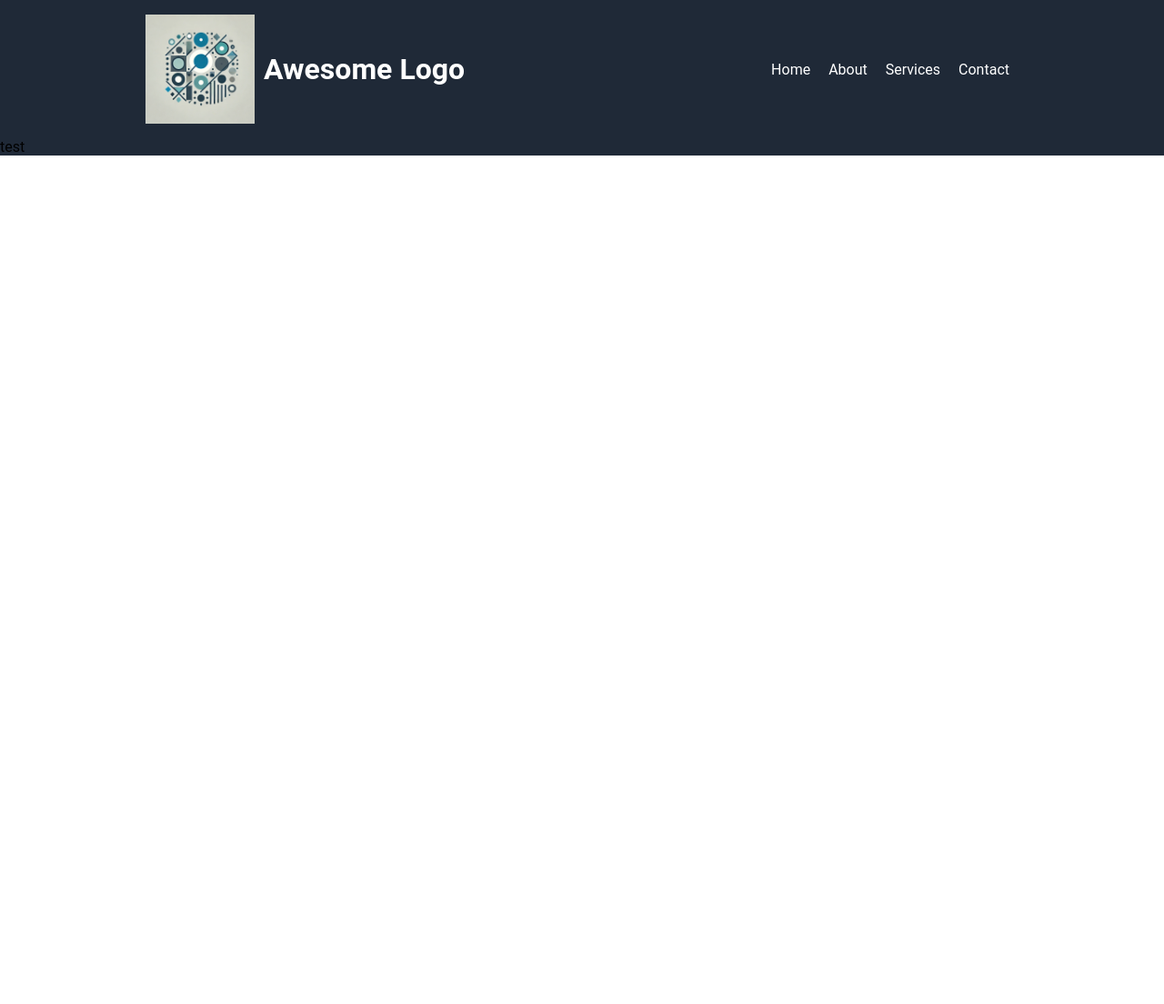
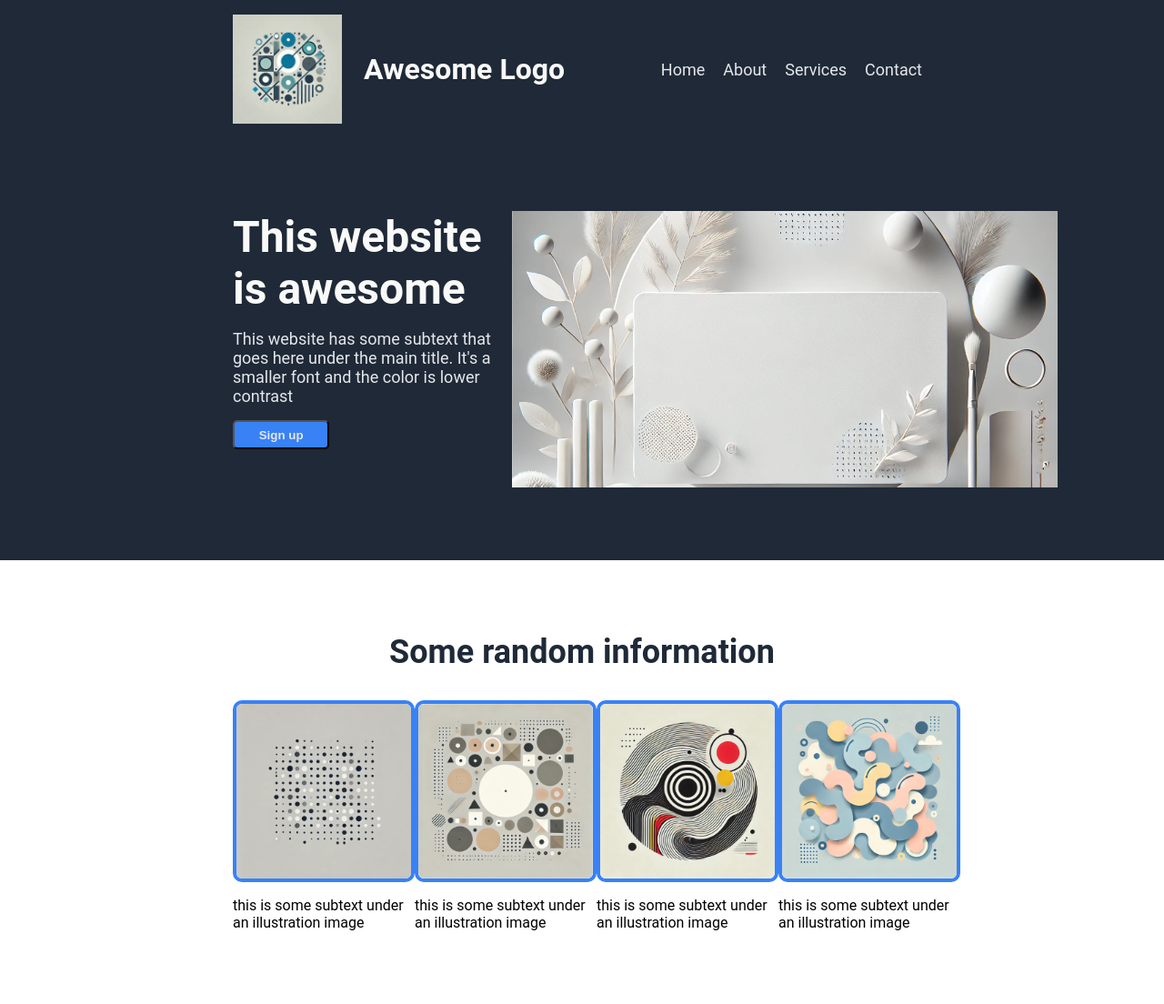
Before and after one commit to semartinezmo/landing-page-top, a plain HTML site: page index.html in a window 1280 px wide. Shown: the whole page at 91% size. Before the commit the page ends 800 px from the top, so only its background shows below. Drawn offline with Linux system fonts and the light colour scheme.

Commit message:
Advanced with the project:
1. Added new images from dall-e to the repo to be used on the page.
2. Added more styling to the first section, made some changes to the
font weight of elements as required.
3. Added the second section to the website with the images using flexbox
4. Added blue border with radius to each image and a placeholder
figcaption.
5. On the first section styled the left div, button and content.
6. Adjusted padding of the body.

```diff
--- a/index.html
+++ b/index.html
@@ -16,7 +16,6 @@
           />
           <h1 class="Logo">Awesome Logo</h1>
         </div>
-
         <nav>
           <ul>
             <li><a href="#">Home</a></li>
@@ -28,7 +27,61 @@
       </div>
     </header>
     <div class="first-section">
-      <p>test</p>
+      <div class="text-wrapper-first">
+        <h1>This website is awesome</h1>
+        <p>
+          This website has some subtext that goes here under the main title.
+          It's a smaller font and the color is lower contrast
+        </p>
+        <button class="sign-up">Sign up</button>
+      </div>
+      <div class="image-wrapper-first">
+        <img
+          src="/landing-page-top/images/DALL·E 2024-08-11 11.01.40 - A plain white placeholder image with no text, shapes, or any other elements, perfectly blank and white, suitable for use as a placeholder in various d.webp"
+          alt=""
+        />
+      </div>
+    </div>
+    <div class="second-section">
+      <h1>Some random information</h1>
+      <div class="container-images-info">
+        <div class="container-image-text">
+          <img
+            src="/landing-page-top/images/DALL·E 2024-08-11 11.26.57 - A random, abstract placeholder image featuring a combination of simple lines and dots, arranged in a scattered, yet balanced pattern. The color palett.webp"
+            alt="Placeholder 1"
+          />
+          <figcaption>
+            this is some subtext under an illustration image
+          </figcaption>
+        </div>
+        <div class="container-image-text">
+          <img
+            src="/landing-page-top/images/DALL·E 2024-08-11 11.25.55 - A simple, abstract placeholder image with a combination of geometric shapes like circles, squares, and triangles in a neutral color palette. The desig.webp"
+            alt="Placeholder 1"
+          />
+          <figcaption>
+            this is some subtext under an illustration image
+          </figcaption>
+        </div>
+        <div class="container-image-text">
+          <img
+            src="/landing-page-top/images/DALL·E 2024-08-11 11.27.17 - A random, abstract placeholder image featuring a mix of concentric circles and wavy lines. The color palette should include contrasting tones like bla.webp"
+            alt="Placeholder 1"
+          />
+          <figcaption>
+            this is some subtext under an illustration image
+          </figcaption>
+        </div>
+        <div class="container-image-text">
+          <img
+            src="/landing-page-top/images/DALL·E 2024-08-11 11.26.43 - A random, abstract placeholder image featuring organic shapes like blobs and curves, arranged in a flowing pattern. The color palette should be soft a.webp"
+            alt="Placeholder 1"
+          />
+          <figcaption>
+            this is some subtext under an illustration image
+          </figcaption>
+        </div>
+      </div>
     </div>
   </body>
 </html>
--- a/styles.css
+++ b/styles.css
@@ -16,7 +16,7 @@ body {
 .header-container {
   background-color: #1f2937;
   display: flex;
-  padding: 1em 10em;
+  padding: 1em 16em;
 }
 
 .logo-container {
@@ -26,8 +26,8 @@ body {
 }
 
 .logo-container h1 {
-  color: white;
-  margin-left: 10px;
+  color: #f9faf8;
+  margin-left: 24px;
 }
 
 .logo-container img {
@@ -49,9 +49,88 @@ body {
 
 .header-container li a {
   text-decoration: none;
-  color: white;
+  color: #e5e7eb;
+  font-size: 18px;
   padding: 10px;
 }
+
 .first-section {
   background-color: #1f2937;
+  padding: 5em 16em;
+  display: flex;
 }
+
+.text-wrapper-first {
+  display: flex;
+  flex-direction: column;
+  flex: 0 0 40%;
+  gap: 1em;
+}
+
+.text-wrapper-first h1 {
+  font-size: 48px;
+  font-weight: bolder;
+  color: #f9faf8;
+}
+
+.text-wrapper-first p {
+  color: #e5e7eb;
+  font-size: 18px;
+}
+
+.image-wrapper-first {
+  display: flex;
+  justify-content: flex-end;
+  align-items: center;
+  flex: 0 0 60%;
+}
+
+.image-wrapper-first img {
+  width: 600px;
+  height: 304.31px;
+  object-fit: cover;
+}
+
+.sign-up {
+  background-color: #3882f6;
+  color: #e5e7eb;
+  padding: 10px;
+  width: fit-content;
+  border-radius: 5px;
+  padding: 0.5em 2em;
+  font-weight: bold;
+}
+
+.second-section {
+  padding: 5em 16em;
+  display: flex;
+  flex-direction: column;
+  gap: 2em;
+}
+
+.second-section h1 {
+  text-align: center;
+  font-size: 36px;
+  font-weight: bolder;
+  color: #1f2937;
+}
+
+.container-images-info {
+  display: flex;
+  justify-content: space-evenly;
+}
+
+.container-image-text {
+  display: flex;
+  flex-direction: column;
+  gap: 1em;
+  width: 200px;
+}
+
+.container-image-text img {
+  width: 200px;
+  height: 200px;
+  object-fit: cover;
+  border: 4px solid #3882f6;
+  border-radius: 10px;
+}
```
Also changed, not shown: images/DALL·E 2024-08-11 11.01.40 - A plain white placeholder image with no text, shapes, or any other elements, perfectly blank and white, suitable for use as a placeholder in various d.webp (added), images/DALL·E 2024-08-11 11.25.55 - A simple, abstract placeholder image with a combination of geometric shapes like circles, squares, and triangles in a neutral color palette. The desig.webp (added), images/DALL·E 2024-08-11 11.26.43 - A random, abstract placeholder image featuring organic shapes like blobs and curves, arranged in a flowing pattern. The color palette should be soft a.webp (added), images/DALL·E 2024-08-11 11.26.57 - A random, abstract placeholder image featuring a combination of simple lines and dots, arranged in a scattered, yet balanced pattern. The color palett.webp (added), images/DALL·E 2024-08-11 11.27.17 - A random, abstract placeholder image featuring a mix of concentric circles and wavy lines. The color palette should include contrasting tones like bla.webp (added).
